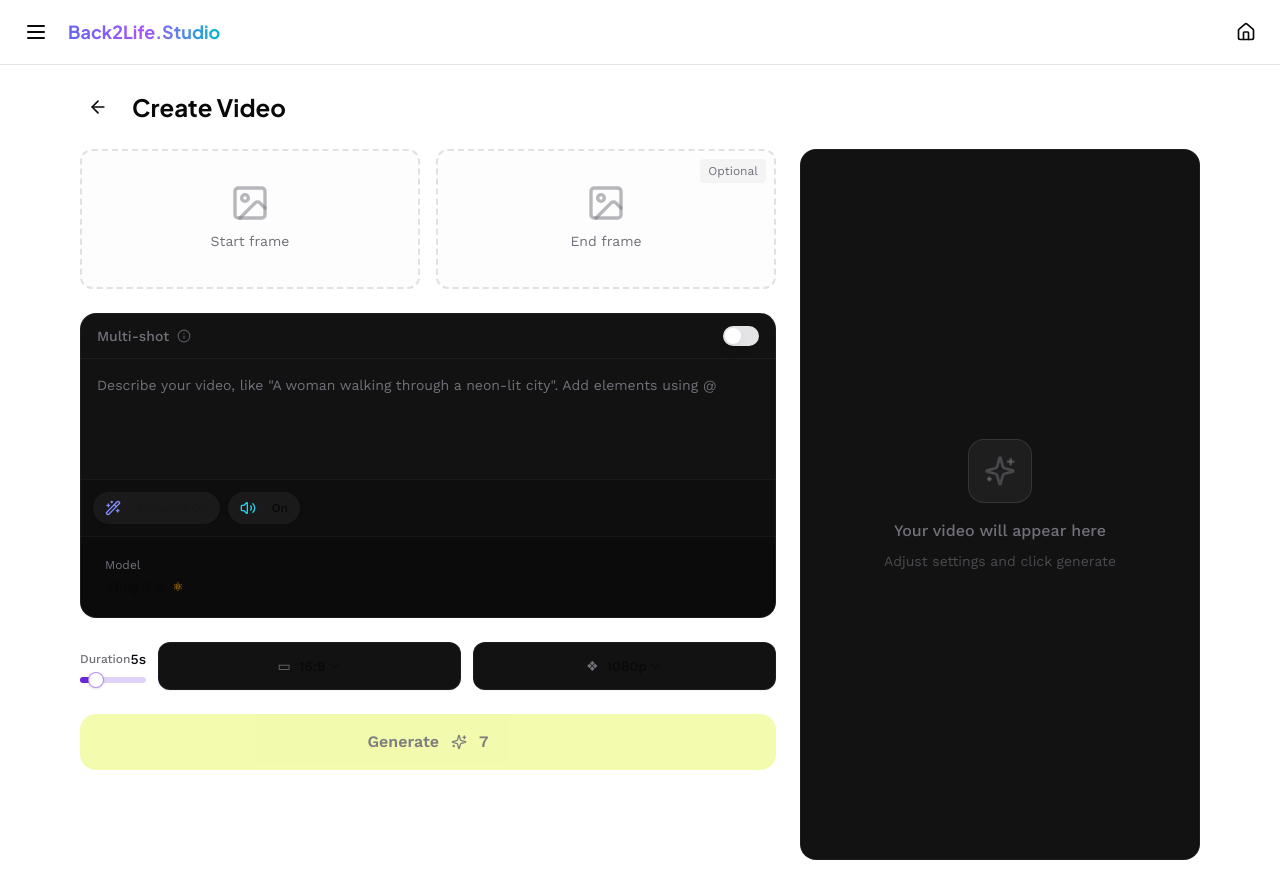
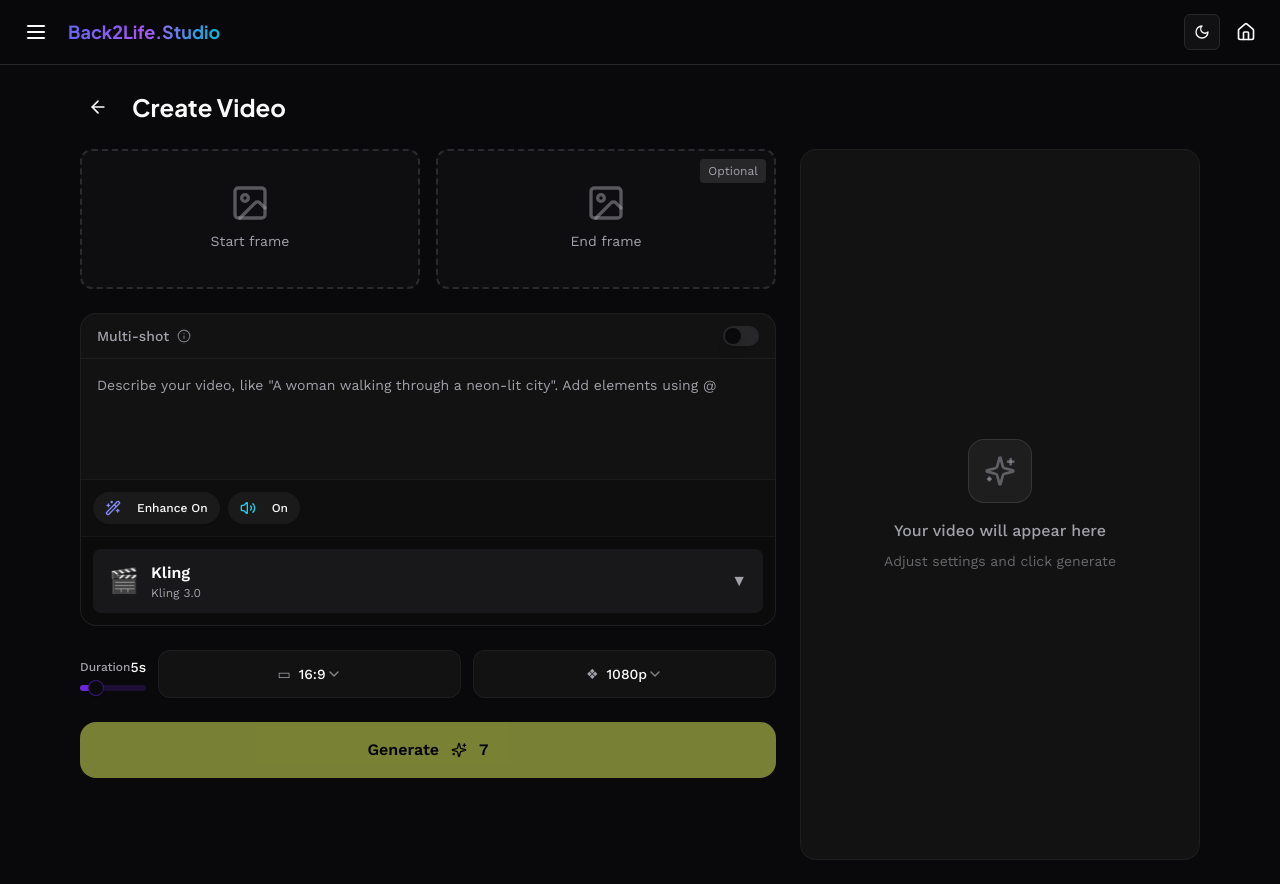
Before and after one commit to ashinstinct/sg-3f9e0639-0e46-47e0-ba87-cf415efaed8a-1774293159, a Next.js app: page /video/generate in a window 1280 px wide. Built offline with nearby package versions, Linux system fonts and the light colour scheme.

Commit message:
fix(ui): fix dark mode default and video selector

```diff
--- a/src/components/Navigation.tsx
+++ b/src/components/Navigation.tsx
@@ -1,6 +1,7 @@
 import { useState } from "react";
 import Link from "next/link";
 import { Menu, X, Image, Video, Music, Wand2, Scissors, Home } from "lucide-react";
+import { ThemeSwitch } from "@/components/ThemeSwitch";
 
 export function Navigation() {
   const [isMenuOpen, setIsMenuOpen] = useState(false);
@@ -49,10 +50,13 @@ export function Navigation() {
               </Link>
             </div>
 
-            {/* Right: Home Icon (Mobile) */}
-            <Link href="/" className="p-2 hover:bg-muted rounded-lg transition-colors">
-              <Home className="w-5 h-5" />
-            </Link>
+            {/* Right: Theme Toggle + Home Icon */}
+            <div className="flex items-center gap-2">
+              <ThemeSwitch />
+              <Link href="/" className="p-2 hover:bg-muted rounded-lg transition-colors">
+                <Home className="w-5 h-5" />
+              </Link>
+            </div>
           </div>
         </div>
       </nav>
--- a/src/contexts/ThemeProvider.tsx
+++ b/src/contexts/ThemeProvider.tsx
@@ -1,11 +1,69 @@
-"use client";
+import { createContext, useContext, useEffect, useState, ReactNode } from "react";
 
-import { ThemeProvider as NextThemesProvider } from "next-themes";
-import * as React from "react";
+type Theme = "dark" | "light";
+
+type ThemeProviderProps = {
+  children: ReactNode;
+  defaultTheme?: Theme;
+  storageKey?: string;
+};
+
+type ThemeProviderState = {
+  theme: Theme;
+  setTheme: (theme: Theme) => void;
+};
+
+const initialState: ThemeProviderState = {
+  theme: "dark",
+  setTheme: () => null,
+};
+
+const ThemeProviderContext = createContext<ThemeProviderState>(initialState);
 
 export function ThemeProvider({
   children,
+  defaultTheme = "dark",
+  storageKey = "back2life-theme",
   ...props
-}: React.ComponentProps<typeof NextThemesProvider>) {
-  return <NextThemesProvider {...props}>{children}</NextThemesProvider>;
+}: ThemeProviderProps) {
+  const [theme, setTheme] = useState<Theme>(defaultTheme);
+
+  useEffect(() => {
+    // On mount, check localStorage or use default (dark)
+    const stored = localStorage.getItem(storageKey) as Theme | null;
+    const initialTheme = stored || defaultTheme;
+    setTheme(initialTheme);
+
+    // Apply theme to document
+    const root = window.document.documentElement;
+    root.classList.remove("light", "dark");
+    root.classList.add(initialTheme);
+  }, [defaultTheme, storageKey]);
+
+  const value = {
+    theme,
+    setTheme: (newTheme: Theme) => {
+      localStorage.setItem(storageKey, newTheme);
+      setTheme(newTheme);
+
+      const root = window.document.documentElement;
+      root.classList.remove("light", "dark");
+      root.classList.add(newTheme);
+    },
+  };
+
+  return (
+    <ThemeProviderContext.Provider {...props} value={value}>
+      {children}
+    </ThemeProviderContext.Provider>
+  );
 }
+
+export const useTheme = () => {
+  const context = useContext(ThemeProviderContext);
+
+  if (context === undefined)
+    throw new Error("useTheme must be used within a ThemeProvider");
+
+  return context;
+};
--- a/src/pages/video/generate.tsx
+++ b/src/pages/video/generate.tsx
@@ -421,67 +421,82 @@ export default function VideoGenerate() {
 
                   {/* Higgsfield Model Selector (Inside the prompt box card) */}
                   <div className="p-3 border-t border-white/5 bg-black/40">
-                    <Select open={isModelDropdownOpen} onOpenChange={setIsModelDropdownOpen}>
-                      <SelectTrigger className="w-full border-0 bg-transparent hover:bg-white/5 h-auto py-2 px-3 shadow-none focus:ring-0">
-                        <div className="flex flex-col items-start text-left w-full">
-                          <span className="text-xs text-muted-foreground mb-1">Model</span>
-                          <div className="flex items-center gap-2">
-                            <span className="font-semibold text-sm">{selectedVersion.name}</span>
-                            <span className="text-xs text-amber-500">⚛</span>
+                    {/* Model Selector - Dropdown */}
+                    <div className="relative">
+                      <button
+                        onClick={() => setIsModelDropdownOpen(!isModelDropdownOpen)}
+                        className="w-full flex items-center justify-between px-4 py-3 bg-muted/50 rounded-lg hover:bg-muted transition-colors"
+                      >
+                        <div className="flex items-center gap-3">
+                          <span className="text-2xl">{selectedModel.icon}</span>
+                          <div className="text-left">
+                            <div className="font-semibold">{selectedModel.name}</div>
+                            <div className="text-xs text-muted-foreground">{selectedVersion.name}</div>
                           </div>
                         </div>
-                      </SelectTrigger>
+                        <div className="flex items-center gap-2">
+                          {selectedModel.badge && (
+                            <span className="px-2 py-1 rounded text-xs font-semibold bg-blue-500/10 text-blue-500 border border-blue-500/20">
+                              {selectedModel.badge}
+                            </span>
+                          )}
+                          <span className="text-muted-foreground">▼</span>
+                        </div>
+                      </button>
 
-                      <SelectContent className="w-[380px] p-0 border-white/10 bg-[#121212]">
-                        <div className="p-3 border-b border-white/10">
-                          <div className="relative">
-                            <Search className="absolute left-3 top-2.5 w-4 h-4 text-muted-foreground" />
+                      {isModelDropdownOpen && (
+                        <div className="absolute top-full left-0 right-0 mt-2 bg-background border border-border rounded-lg shadow-2xl z-50 max-h-[60vh] overflow-y-auto">
+                          {/* Search */}
+                          <div className="p-3 border-b border-border sticky top-0 bg-background">
                             <input
                               type="text"
                               placeholder="Search models..."
-                              className="w-full bg-black/50 border border-white/10 rounded-full pl-9 pr-4 py-2 text-sm focus:outline-none focus:border-white/20 transition-colors"
                               value={searchQuery}
                               onChange={(e) => setSearchQuery(e.target.value)}
+                              className="w-full px-3 py-2 bg-muted rounded-lg text-sm focus:outline-none focus:ring-2 focus:ring-primary"
                             />
                           </div>
+
+                          {/* Models List */}
+                          <div className="p-2">
+                            {filteredModels.map((model) => (
+                              <div key={model.id} className="mb-3">
+                                <div className="px-2 py-1 text-xs font-semibold text-muted-foreground flex items-center gap-2">
+                                  <span className="text-lg">{model.icon}</span>
+                                  {model.name}
+                                  {model.badge && (
+                                    <span className="px-2 py-0.5 rounded text-xs bg-blue-500/10 text-blue-500 border border-blue-500/20">
+                                      {model.badge}
+                                    </span>
+                                  )}
                                 </div>
-
-                        <div className="max-h-[60vh] overflow-y-auto p-2">
-                          <div className="text-xs font-semibold text-muted-foreground mb-2 px-2 pt-2">All models</div>
-                          {filteredModels.map((model) => (
-                            <div key={model.id} className="mb-4">
                                 {model.versions.map((version) => (
                                   <button
                                     key={version.id}
                                     onClick={() => handleModelVersionSelect(model, version)}
-                                  className="w-full flex items-center gap-4 p-3 rounded-xl hover:bg-white/5 transition-colors text-left group relative"
+                                    className={`w-full text-left px-3 py-2 rounded-lg transition-colors ${
+                                      selectedVersion.id === version.id
+                                        ? "bg-primary/10 text-primary font-medium"
+                                        : "hover:bg-muted/50"
+                                    }`}
                                   >
-                                  <div className="w-10 h-10 rounded-full bg-white/5 flex items-center justify-center text-xl shrink-0 group-hover:bg-white/10 transition-colors">
-                                    {model.icon}
-                                  </div>
-                                  <div className="flex-1 min-w-0">
-                                    <div className="flex items-center gap-2 mb-0.5">
-                                      <span className="font-semibold text-sm truncate">{version.name}</span>
-                                      {model.badge && (
-                                        <span className="text-[10px] font-bold bg-amber-500/20 text-amber-400 px-1.5 py-0.5 rounded uppercase">
-                                          {model.badge}
+                                    <div className="flex items-center justify-between">
+                                      <span className="text-sm">{version.name}</span>
+                                      <div className="flex items-center gap-2">
+                                        <span className="px-2 py-0.5 rounded text-xs bg-amber-500/10 text-amber-500 border border-amber-500/20">
+                                          {version.credits}c
                                         </span>
-                                      )}
-                                    </div>
-                                    <div className="text-xs text-muted-foreground truncate">
-                                      {model.description}
+                                        <span className="text-xs text-muted-foreground">{version.duration}s max</span>
                                       </div>
                                     </div>
-                                  {selectedVersion.id === version.id && (
-                                    <Check className="w-4 h-4 text-amber-500 shrink-0" />
-                                  )}
                                   </button>
                                 ))}
                               </div>
                             ))}
                           </div>
-                      </SelectContent>
-                    </Select>
+                        </div>
+                      )}
+                    </div>
                   </div>
                 </div>
 
```
Lines whose indentation alone changed are shown as unchanged.
